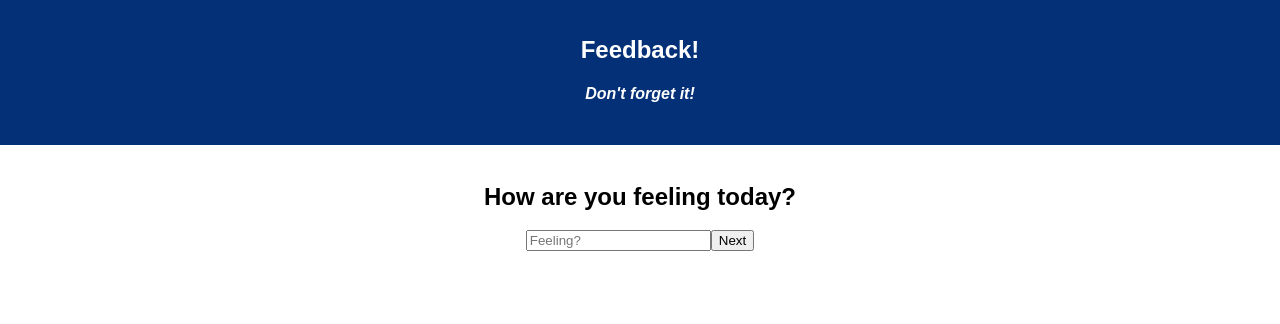
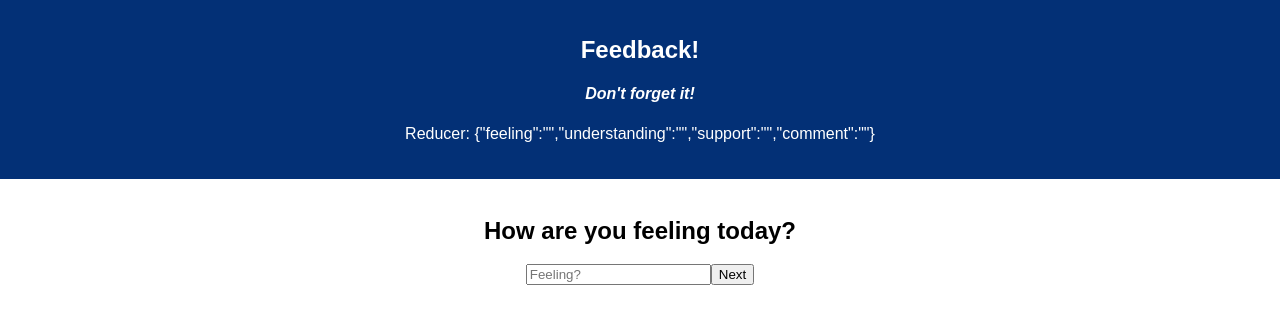
Before and after one commit to luketpena/redux-weekend-project, a React (Create React App) app: page / in a window 1280 px wide. Shown: the top 324 px of the page. Built offline with nearby package versions, Linux system fonts and the light colour scheme.

Commit message:
NEW: saving information and displaying in summary

```diff
--- a/src/components/App/App.js
+++ b/src/components/App/App.js
@@ -2,6 +2,7 @@ import React, { Component } from 'react';
 import './App.css';
 import Inputs from '../Inputs/Inputs';
 import Summary from '../Summary/Summary';
+import {connect} from 'react-redux';
 
 class App extends Component {
 
@@ -36,6 +37,7 @@ class App extends Component {
         <header className="App-header">
           <h1 className="App-title">Feedback!</h1>
           <h4><i>Don't forget it!</i></h4>
+          <p>Reducer: {JSON.stringify(this.props.feedback)}</p>
         </header>
         <br/>
 
@@ -45,4 +47,4 @@ class App extends Component {
   }
 }
 
-export default App;
+export default connect(reduxState=>({feedback: reduxState.feedbackReducer}))(App);
--- a/src/components/Inputs/Inputs.js
+++ b/src/components/Inputs/Inputs.js
@@ -13,21 +13,25 @@ class Inputs extends Component {
     });
   }
 
-  handleClickNext = ()=> {
+  handleClickNext = (event)=> {
+    event.preventDefault();
     this.props.dispatch({
       type: this.props.data.dispatchType,
       payload: this.state.value
     });
     this.props.incrementStep();
+    this.setState({
+      value: ''
+    })
   }
 
   render () {
     return (
-      <div>
+      <form onSubmit={this.handleClickNext}>
         <h2>{this.props.data.question}</h2>
-        <input value={this.state.value} onChange={this.handleChange} type={this.props.data.type} placeholder={this.props.data.placeholder}/>
-        <button onClick={this.handleClickNext}>Next</button>
-      </div>
+        <input required value={this.state.value} onChange={this.handleChange} type={this.props.data.type} placeholder={this.props.data.placeholder}/>
+        <button>Next</button>
+      </form>
     )
   }
 }
--- a/src/components/Summary/Summary.js
+++ b/src/components/Summary/Summary.js
@@ -7,7 +7,10 @@ class Inputs extends Component {
     return (
       <div>
         <h2>Review Your Feedback</h2>
-
+        <p>Feeling: {this.props.feedback.feeling}</p>
+        <p>Understanding: {this.props.feedback.understanding}</p>
+        <p>Support: {this.props.feedback.support}</p>
+        <p>Comments: {this.props.feedback.comment}</p>
       </div>
     )
   }
--- a/src/index.js
+++ b/src/index.js
@@ -4,7 +4,7 @@ import './index.css';
 import App from './components/App/App';
 import registerServiceWorker from './registerServiceWorker';
 
-import { createStore } from 'redux';
+import { createStore, combineReducers } from 'redux';
 import { Provider } from 'react-redux';
 
 const feedbackReducer = (state = {
@@ -14,17 +14,20 @@ const feedbackReducer = (state = {
     comment: ''
   }, action) => {
 
+
   switch(action.type) {
-    case 'IN_FEELING': return {feeling: action.payload};
-    case 'IN_UNDERSTANDING': return {understanding: action.payload};
-    case 'IN_SUPPORT': return {support: action.payload};
-    case 'IN_COMMENT': return {comment: action.payload};
+    case 'IN_FEELING': return {...state, feeling: action.payload};
+    case 'IN_UNDERSTANDING': return {...state, understanding: action.payload};
+    case 'IN_SUPPORT': return {...state, support: action.payload};
+    case 'IN_COMMENT': return {...state, comment: action.payload};
     default: return state;
   }
 };
 
 const storeInstance = createStore(
-  feedbackReducer
+  combineReducers({
+    feedbackReducer
+}),
 );
 
 ReactDOM.render(<Provider store={storeInstance}> <App /> </Provider>, document.getElementById('root'));
```
